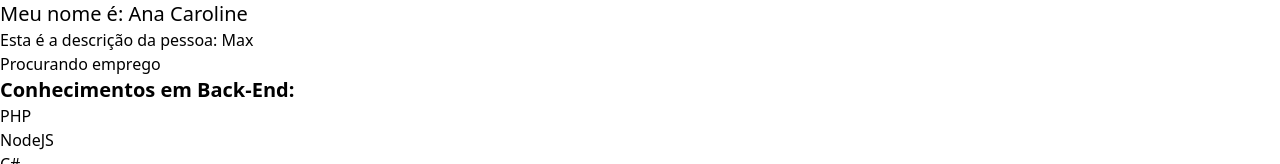
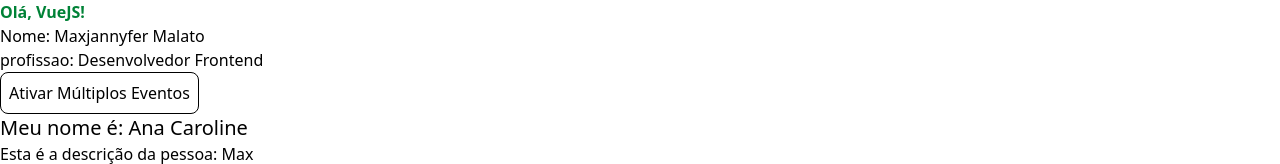
Before and after one commit to maxmalato/aula-vuejs-3, a Vue app: page / in a window 1280 px wide. Shown: the top 164 px of the page. Built offline with nearby package versions, Linux system fonts and the light colour scheme.

Commit message:
Aula de multiplos eventos

```diff
--- a/src/App.vue
+++ b/src/App.vue
@@ -1,17 +1,20 @@
 <script>
 import LifeCycle from './components/LifeCycle.vue'
 import Pessoa from './components/Pessoa.vue'
+import PrimeiroComponente from './components/PrimeiroComponente.vue'
 
 export default {
   name: "App",
   components: {
     LifeCycle,
-    Pessoa
+    Pessoa,
+    PrimeiroComponente
   }
 }
 </script>
 
 <template>
+  <PrimeiroComponente/>
   <LifeCycle />
   <Pessoa />
 </template>
--- /dev/null
+++ b/src/components/MultiplosEventos.vue
@@ -0,0 +1,27 @@
+<script>
+export default {
+    name: "MultiplosEventos",
+    data() {
+        return {
+            multiplos_eventos: ""
+        }
+    },
+    methods: {
+        primeiro(e) {
+            this.multiplos_eventos = "Primeiro evento ativado!"
+        },
+        segundo(e) {
+            setTimeout(() => {
+                this.multiplos_eventos = "Segundo evento ativado!"
+            }, 2000)
+        }
+    }
+}
+</script>
+
+<template>
+    <div>
+        <button @click="primeiro($event), segundo($event)"  class="border rounded-lg p-2">Ativar Múltiplos Eventos</button>
+        <p>{{ multiplos_eventos }}</p>
+    </div>
+</template>
--- a/src/components/PrimeiroComponente.vue
+++ b/src/components/PrimeiroComponente.vue
@@ -3,12 +3,18 @@
     <h1 class="text-green-700 font-semibold">Olá, VueJS!</h1>
     <p>Nome: {{ nome }}</p>
     <p>profissao: {{ profissao }}</p>
+    <MultiplosEventos />
   </div>
 </template>
 
 <script>
+import MultiplosEventos from "./MultiplosEventos.vue"
+
 export default {
   name: "PrimeiroComponente",
+  components: {
+    MultiplosEventos
+  },
   data() {
     return {
       nome: "Maxjannyfer Malato",
```
